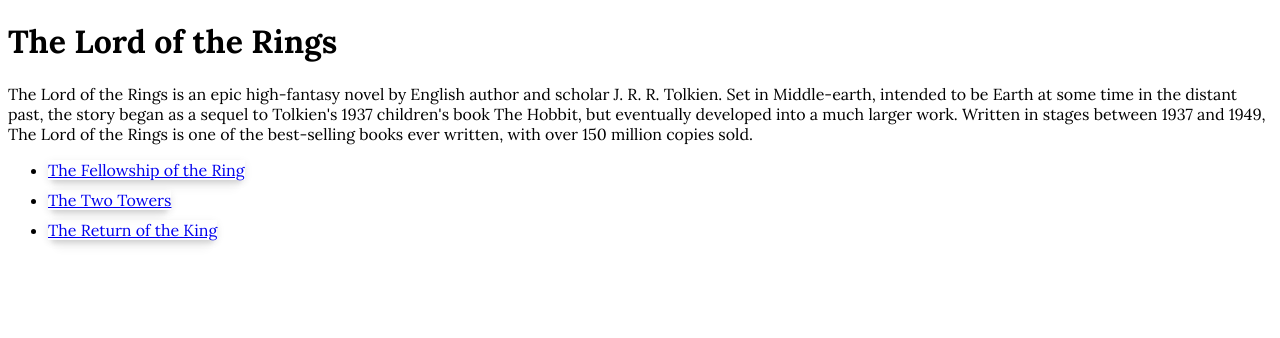
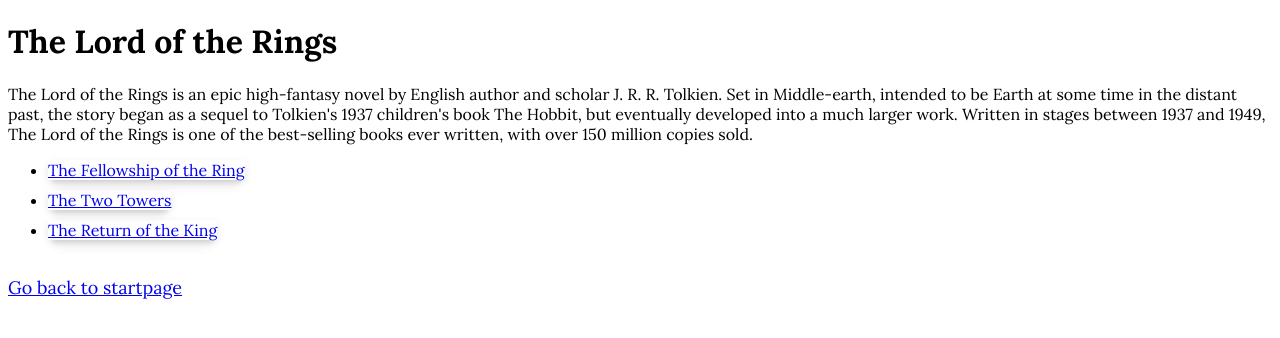
Before and after one commit to catdieval/react-styled-components_lotr-app-styling, a Next.js app: page /volumes in a window 1280 px wide. Shown: the top 338 px of the page. Built offline with nearby package versions, Linux system fonts and the light colour scheme.

Commit message:
Added styling of Link to volumes/index.js

```diff
--- a/pages/volumes/index.js
+++ b/pages/volumes/index.js
@@ -2,12 +2,16 @@ import Link from "next/link";
 import { introduction, volumes } from "../../lib/data";
 import styled from "styled-components";
 
-const StyledLink = styled(Link)`
+const StyledBookLink = styled(Link)`
   box-shadow: var(--box-shadow-book);
 
   &:hover {
     box-shadow: var(--box-shadow-book--hover);
   }
+`;
+
+const StyledLink = styled(Link)`
+  font-size: 18px;
 `;
 
 export default function Volumes() {
@@ -18,10 +22,12 @@ export default function Volumes() {
       <ul>
         {volumes.map((volume) => (
           <li key={volume.id}>
-            <StyledLink href={`/volumes/${volume.slug}`}>{volume.title}</StyledLink>
+            <StyledBookLink href={`/volumes/${volume.slug}`}>{volume.title}</StyledBookLink>
           </li>
         ))}
       </ul>
+      <br/>
+      <StyledLink href="/">Go back to startpage</StyledLink>
     </>
   );
 }
```
